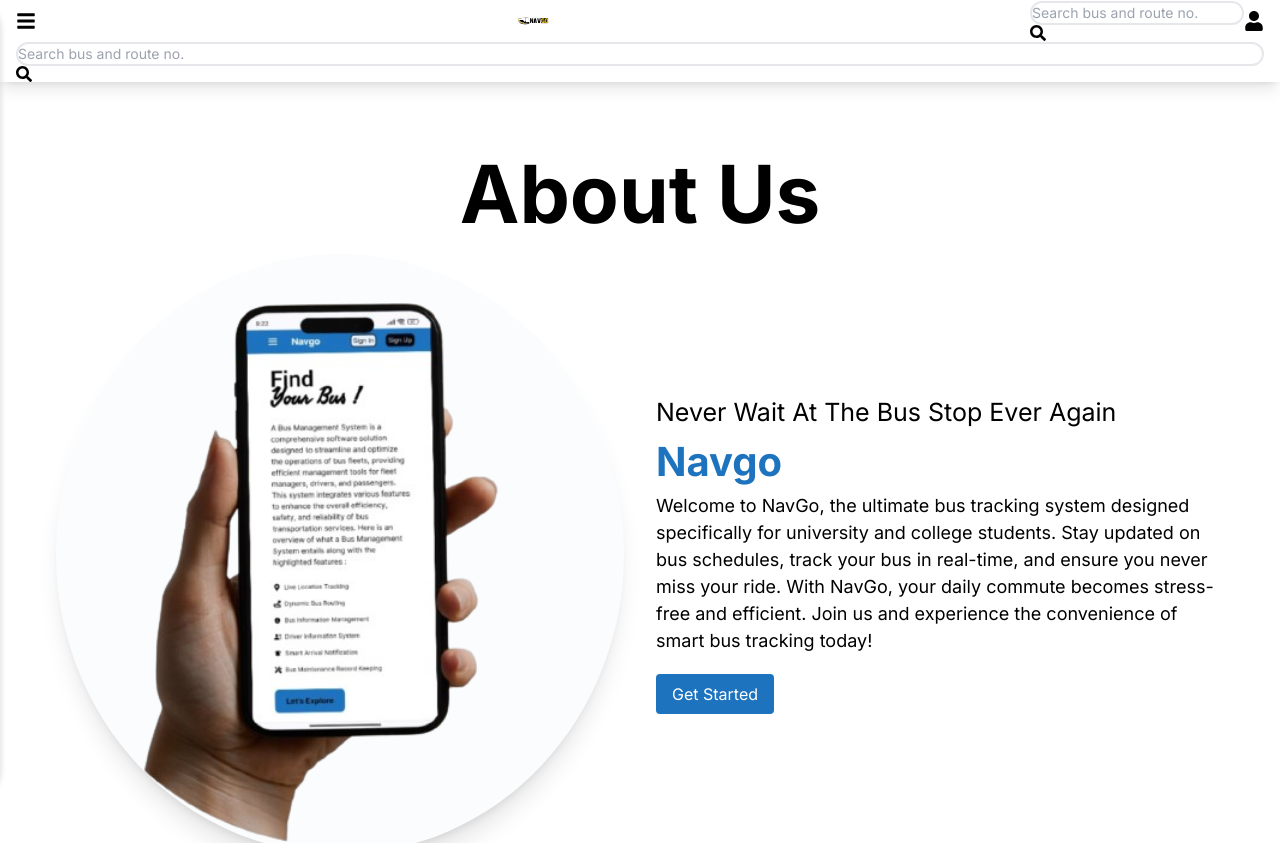
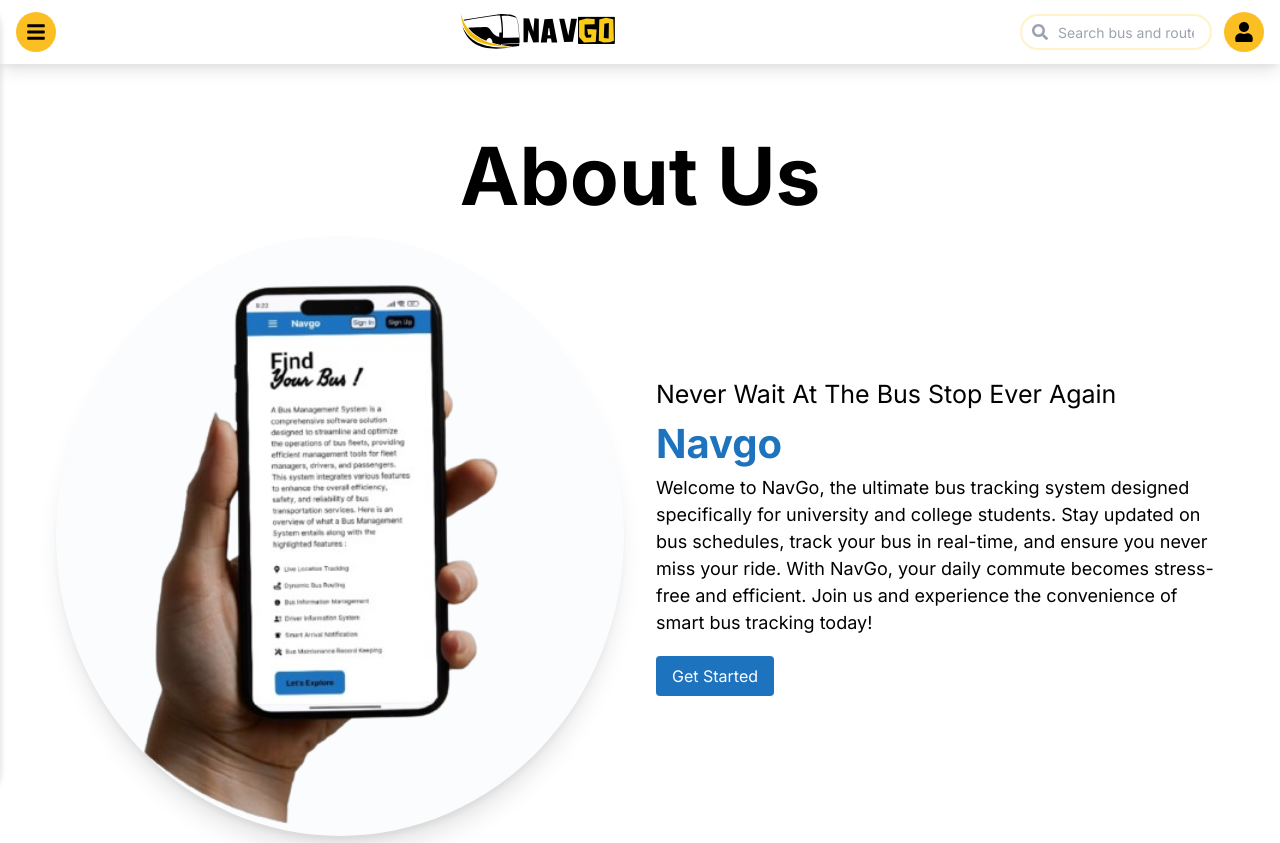
Before and after one commit to aadixcodes/NavgoBusTrackingSystem, a Next.js app: page /AboutUs in a window 1280 px wide. Shown: the top 843 px of the page. Built offline with nearby package versions, Linux system fonts and the light colour scheme.

Commit message:
Update page.jsx

```diff
--- a/src/Components/NavbarMain/page.jsx
+++ b/src/Components/NavbarMain/page.jsx
@@ -1,81 +1,8 @@
-// import React, { useState } from 'react';
-// import { FaSearch, FaUser, FaBars } from "react-icons/fa";
-// import Link from "next/link";
-// import Sidebar from '../Sidebar/page';
-
-// const NavbarMain = () => {
-//   const [isSidebarOpen, setIsSidebarOpen] = useState(false);
-
-//   const toggleSidebar = () => {
-//     setIsSidebarOpen(!isSidebarOpen);
-//   };
-
-//   return (
-//     <>
-//       <nav className="w-full bg-white shadow-lg">
-//         <div className="w-full px-4">
-//           <div className="flex items-center justify-between h-16">
-//             {/* Left side - Menu Button */}
-//             <div className="flex items-center">
-//               <button
-//                 onClick={toggleSidebar}
-//                 className="w-10 h-10 flex items-center justify-center bg-yellow-400 rounded-full text-black hover:bg-yellow-300 transition-colors"
-//               >
-//                 <FaBars size={20} />
-//               </button>
-//             </div>
-
-//             {/* Center - Logo */}
-//             <div className="flex-1 flex justify-center">
-//               <h1 className="text-2xl md:text-3xl font-semibold text-black">
-//                 Navgo
-//               </h1>
-//             </div>
-
-//             {/* Right side - Search Bar and Profile Icon */}
-//             <div className="flex items-center gap-3">
-//               <div className="relative hidden sm:block">
-//                 <input
-//                   type="text"
-//                   placeholder="Search bus and route no."
-//                   className="w-48 md:w-64 h-9 pl-9 pr-4 rounded-full text-sm
-//                     border-2 border-yellow-200
-//                     focus:border-yellow-400 focus:outline-none focus:ring-2 focus:ring-yellow-400"
-//                 />
-//                 <FaSearch className="absolute left-3 top-1/2 -translate-y-1/2 text-gray-400" />
-//               </div>
-//               <div className="w-10 h-10 flex items-center justify-center bg-yellow-400 rounded-full hover:bg-yellow-300 transition-colors">
-//                 <FaUser size={20} className="text-black" />
-//               </div>
-//             </div>
-//           </div>
-
-//           {/* Mobile Search Bar */}
-//           <div className="sm:hidden pb-4">
-//             <div className="relative">
-//               <input
-//                 type="text"
-//                 placeholder="Search bus and route no."
-//                 className="w-full h-9 pl-9 pr-4 rounded-full text-sm
-//                   border-2 border-yellow-200
-//                   focus:border-yellow-400 focus:outline-none focus:ring-2 focus:ring-yellow-400"
-//               />
-//               <FaSearch className="absolute left-3 top-1/2 -translate-y-1/2 text-gray-400" />
-//             </div>
-//           </div>
-//         </div>
-//       </nav>
-//       <Sidebar isOpen={isSidebarOpen} onClose={() => setIsSidebarOpen(false)} />
-//     </>
-//   );
-// };
-
-// export default NavbarMain;
-
 import React, { useState } from "react";
 import { FaSearch, FaUser, FaBars } from "react-icons/fa";
 import Link from "next/link";
 import Sidebar from "../Sidebar/page";
+import styles from './navbarmain.module.css';
 
 const NavbarMain = () => {
   const [isSidebarOpen, setIsSidebarOpen] = useState(false);
@@ -91,27 +18,24 @@
 
   return (
     <>
-      <nav className="w-full bg-white shadow-lg">
-        <div className="w-full px-4">
-          <div className="flex items-center justify-between h-16">
+      <nav className={styles.navbar}>
+        <div className={styles.navbarContainer}>
+          <div className={styles.navbarContent}>
             {/* Left side - Menu Button */}
-            <div className="flex items-center">
+            <div>
               <button
                 onClick={toggleSidebar}
-                className="w-10 h-10 flex items-center justify-center bg-yellow-400 rounded-full text-black hover:bg-yellow-300 transition-colors"
+                className={styles.menuButton}
               >
                 <FaBars size={20} />
               </button>
             </div>
 
             {/* Center - Logo */}
-            <div className="flex-1 flex justify-center">
-              {/* <h1 className="text-2xl md:text-3xl font-semibold text-black">
-                Navgo
-              </h1> */}
+            <div className={styles.logoContainer}>
               <img
                 alt="SafeBus logo"
-  className="h-[5rem] w-[7.5rem] sm:h-[6rem] sm:w-[9rem] md:h-[8rem] md:w-[10rem]"
+                className={styles.logo}
                 src="/Assets/NavgoLogoo.svg"
                 width={32}
                 height={32}
@@ -119,35 +43,33 @@
             </div>
 
             {/* Right side - Search Bar and Profile Icon */}
-            <div className="flex items-center gap-3 relative">
-              <div className="relative hidden sm:block">
+            <div className={styles.rightSection}>
+              <div className={styles.searchContainer}>
                 <input
                   type="text"
                   placeholder="Search bus and route no."
-                  className="w-48 md:w-64 h-9 pl-9 pr-4 rounded-full text-sm
-                    border-2 border-yellow-200
-                    focus:border-yellow-400 focus:outline-none focus:ring-2 focus:ring-yellow-400"
+                  className={styles.searchInput}
                 />
-                <FaSearch className="absolute left-3 top-1/2 -translate-y-1/2 text-gray-400" />
+                <FaSearch className={styles.searchIcon} />
               </div>
               <div
                 onClick={toggleProfileMenu}
-                className="w-10 h-10 flex items-center justify-center bg-yellow-400 rounded-full hover:bg-yellow-300 transition-colors cursor-pointer"
+                className={styles.profileButton}
               >
-                <FaUser size={20} className="text-black" />
+                <FaUser size={20} />
               </div>
 
               {/* Profile Menu Popup */}
               {isProfileMenuOpen && (
-                <div className="absolute right-0 top-12 bg-white shadow-lg rounded-lg w-40 z-10">
-                  <ul className="py-2">
-                    <li className="px-4 py-2 hover:bg-gray-100">
+                <div className={styles.profileMenu}>
+                  <ul className={styles.profileMenuList}>
+                    <li className={styles.profileMenuItem}>
                       <Link href="/UserProfile">Profile</Link>
                     </li>
-                    <li className="px-4 py-2 hover:bg-gray-100">
+                    <li className={styles.profileMenuItem}>
                       <Link href="/">Settings</Link>
                     </li>
-                    <li className="px-4 py-2 hover:bg-gray-100">
+                    <li className={styles.profileMenuItem}>
                       <Link href="/">Logout</Link>
                     </li>
                   </ul>
@@ -157,16 +79,14 @@
           </div>
 
           {/* Mobile Search Bar */}
-          <div className="sm:hidden pb-4">
+          <div className={styles.mobileSearchContainer}>
             <div className="relative">
               <input
                 type="text"
                 placeholder="Search bus and route no."
-                className="w-full h-9 pl-9 pr-4 rounded-full text-sm
-                  border-2 border-yellow-200
-                  focus:border-yellow-400 focus:outline-none focus:ring-2 focus:ring-yellow-400"
+                className={styles.mobileSearchInput}
               />
-              <FaSearch className="absolute left-3 top-1/2 -translate-y-1/2 text-gray-400" />
+              <FaSearch className={styles.mobileSearchIcon} />
             </div>
           </div>
         </div>
```
Lines whose indentation alone changed are shown as unchanged.
